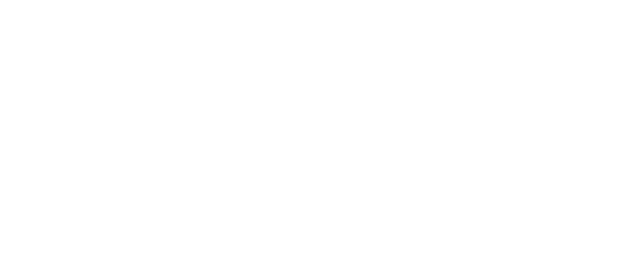
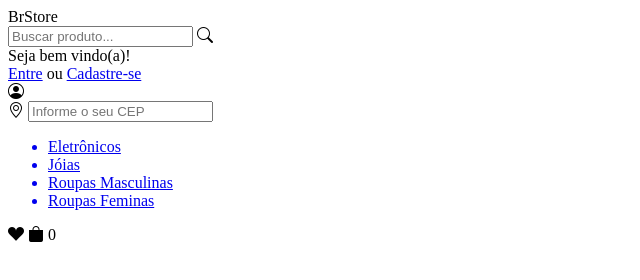
Before and after one commit to giovanesouza/BrStore, a plain HTML site: page index.html in a window 1280 px wide. Shown: the whole page, without its empty margins (0-640 px from the left). Drawn offline with nearby package versions, Linux system fonts and the light colour scheme.

Commit message:
Desenvolvimento do header + menu de navegação (header)

```diff
--- a/index.html
+++ b/index.html
@@ -4,11 +4,87 @@
 <head>
     <meta charset="UTF-8" />
     <meta name="viewport" content="width=device-width, initial-scale=1.0" />
+    <!-- Icons Bootstrap -->
+    <link rel="stylesheet" href="https://cdn.jsdelivr.net/npm/bootstrap-icons@1.11.1/font/bootstrap-icons.css" />
     <title>BrStore</title>
 </head>
 
 <body>
 
+    <header>
+        <div class="header-top">
+
+            <div class="logo">BrStore</div>
+
+
+            <form action="" method="">
+
+                <input type="search" name="" placeholder="Buscar produto..." />
+                <i class="bi bi-search"></i>
+
+            </form>
+
+
+            <div class="welcome">
+
+                <div class="welcome-text-link">
+                    <div class="welcome-text">Seja bem vindo(a)!</div>
+
+                    <div class="welcome-link">
+                        <a href="#">Entre</a>
+                        ou
+                        <a href="#">Cadastre-se</a>
+                    </div>
+                </div>
+
+                <div class="welcome-user-photo">
+                    <i class="bi bi-person-circle"></i>
+                </div>
+
+            </div>
+        </div>
+
+
+        <div class="navbar">
+
+            <div class="user-location">
+                <i class="bi bi-geo-alt"></i>
+
+                <input type="text" placeholder="Informe o seu CEP" />
+            </div>
+
+            <nav>
+                <ul>
+                    <a href="#">
+                        <li>Eletrônicos</li>
+                    </a>
+                    <a href="#">
+                        <li>Jóias</li>
+                    </a>
+                    <a href="#">
+                        <li>Roupas Masculinas</li>
+                    </a>
+                    <a href="#">
+                        <li>Roupas Feminas</li>
+                    </a>
+
+                </ul>
+            </nav>
+
+        </div>
+
+        <div class="icons-favorite-bag">
+            <i class="bi bi-suit-heart-fill"></i>
+
+            <span class="icon-bag">
+                <i class="bi bi-bag-fill"></i>
+
+                <span class="total-items-bag">0</span>
+            </span>
+        </div>
+
+    </header>
+
 </body>
 
 </html>
```
